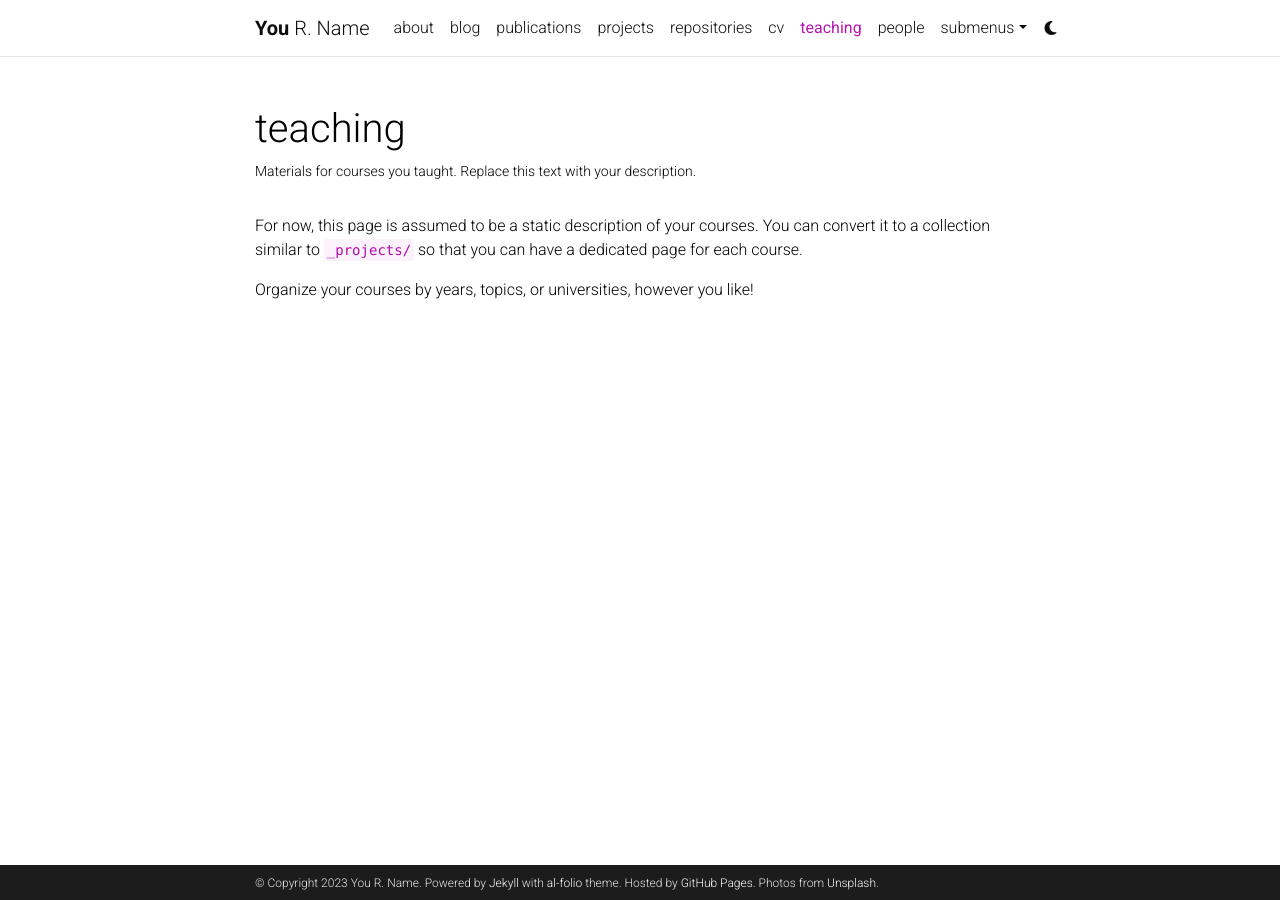
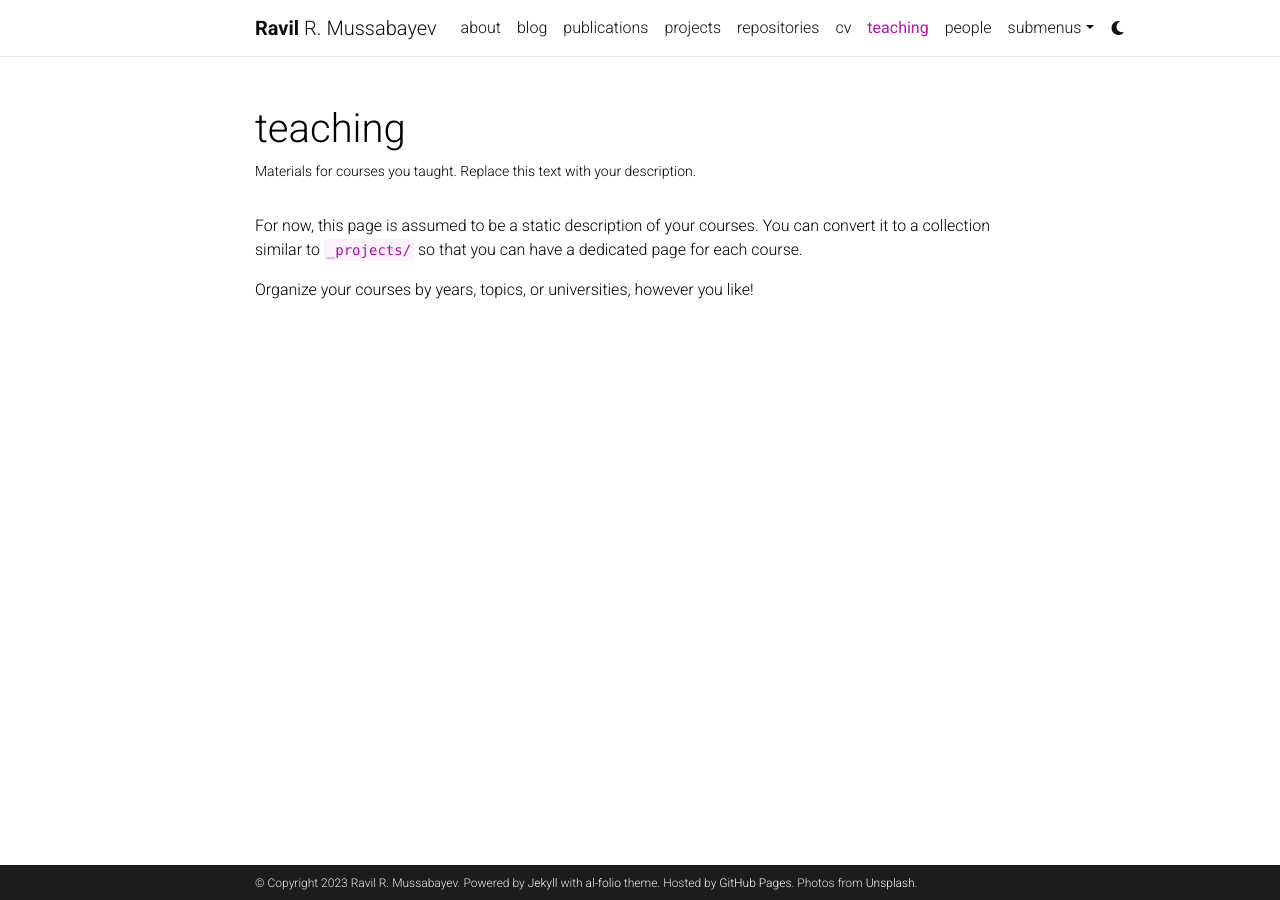
Before and after one commit to rmusab/rmusab.github.io, a Jekyll site: the page built from _pages/teaching.md, in a window 1280 px wide. Built offline with Jekyll 4.4.1, drawn with Linux system fonts in a browser that asks for light colours; comment, search, counter and statistics services are not loaded; a style sheet for code colours, icons or effects is not loaded.

Commit message:
First commit with new config

```diff
--- a/_config.yml
+++ b/_config.yml
@@ -3,10 +3,10 @@
 # -----------------------------------------------------------------------------
 
 title: blank # the website title (if blank, full name will be used instead)
-first_name: You
+first_name: Ravil
 middle_name: R.
-last_name: Name
-email: you@example.com
+last_name: Mussabayev
+email: ravmus@gmail.com
 description: > # the ">" symbol means to ignore newlines until "footer_text:"
   A simple, whitespace theme for academics. Based on [*folio](https://github.com/bogoli/-folio) design.
 footer_text: >
@@ -18,8 +18,8 @@
 lang: en # the language of your site (for example: en, fr, cn, ru, etc.)
 icon: ⚛️  # the emoji used as the favicon (alternatively, provide image name in /assets/img/)
 
-url: https://alshedivat.github.io # the base hostname & protocol for your site
-baseurl: /al-folio # the subpath of your site, e.g. /blog/
+url: https://rmusab.github.io # the base hostname & protocol for your site
+baseurl: # the subpath of your site, e.g. /blog/
 last_updated: false # set to true if you want to display last updated in the footer
 impressum_path:  # set to path to include impressum link in the footer, use the same path as permalink in a page, helps to conform with EU GDPR
 
```
